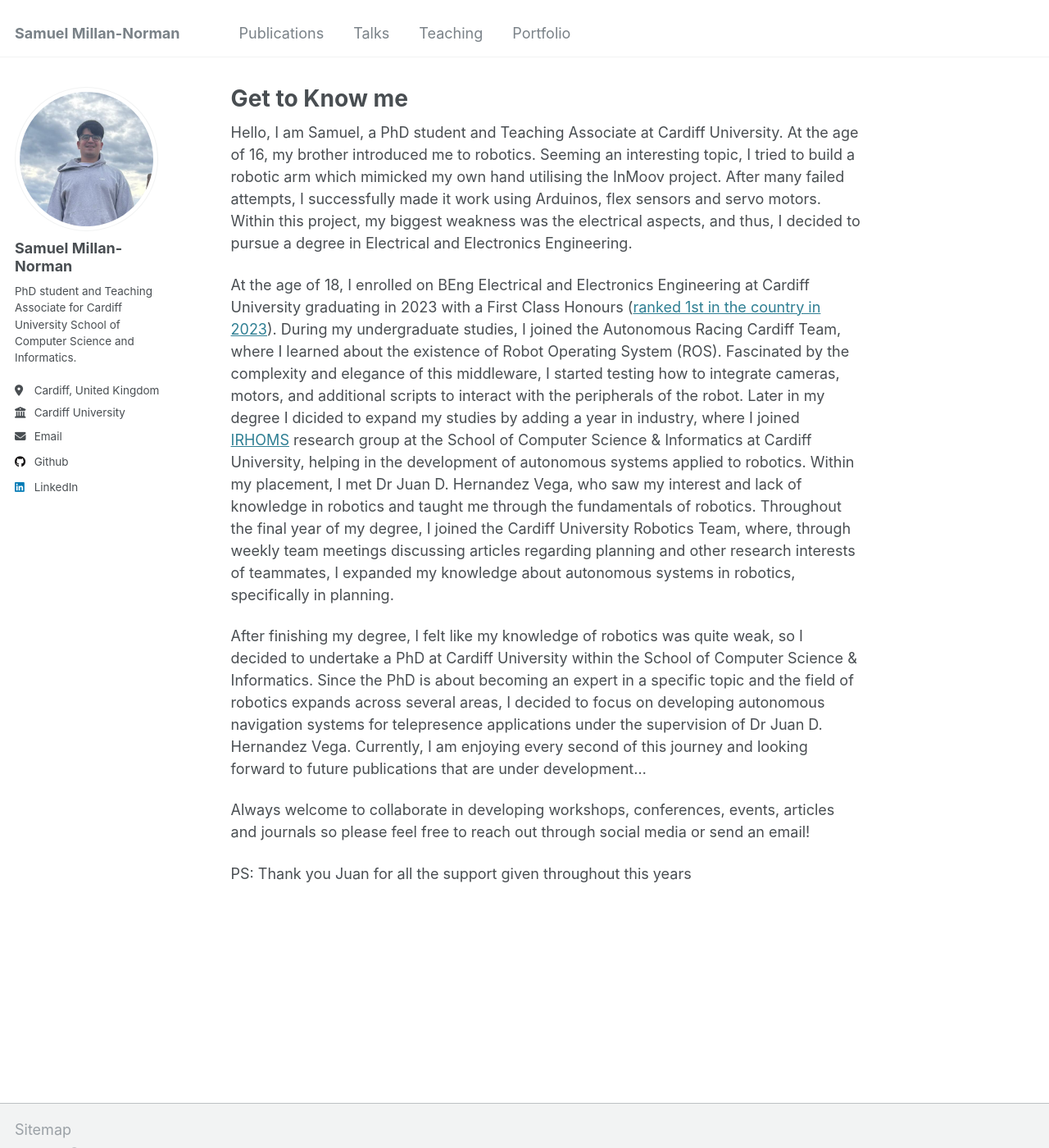
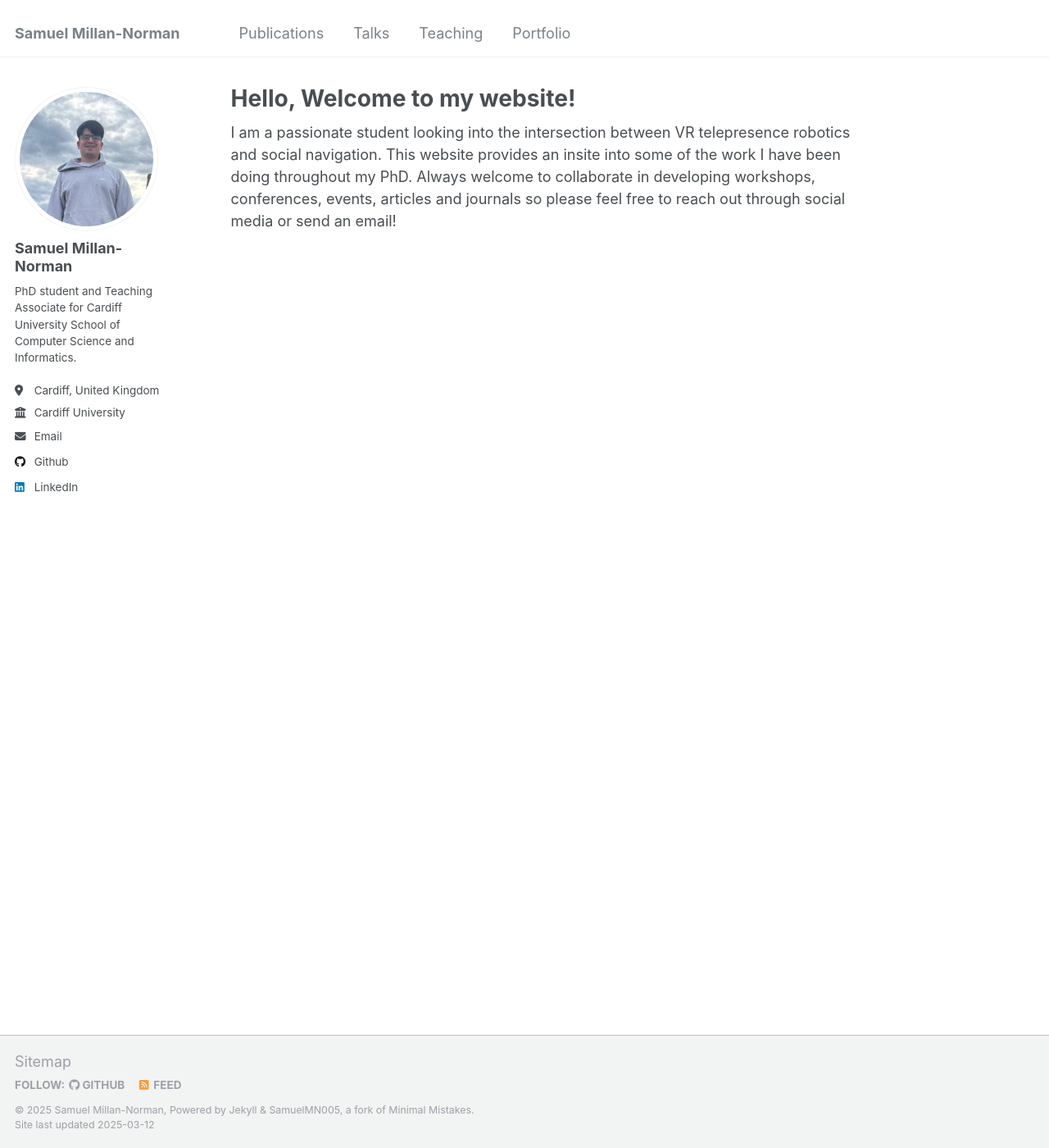
Before and after one commit to SamuelMN005/SamuelMN005.github.io, a Jekyll site: the page built from _pages/main.md, in a window 1280 px wide and 1400 px high. Shown: the whole window at 82% size. Built offline with Jekyll 4.4.1, drawn with Linux system fonts in a browser that asks for light colours.

```diff
--- a/_pages/about.md
+++ b/_pages/about.md
@@ -14,5 +14,3 @@
 After finishing my degree, I felt like my knowledge of robotics was quite weak, so I decided to undertake a PhD at Cardiff University within the School of Computer Science & Informatics. Since the PhD is about becoming an expert in a specific topic and the field of robotics expands across several areas, I decided to focus on developing autonomous navigation systems for telepresence applications under the supervision of Dr Juan D. Hernandez Vega. Currently, I am enjoying every second of this journey and looking forward to future publications that are under development…
 
 Always welcome to collaborate in developing workshops, conferences, events, articles and journals so please feel free to reach out through social media or send an email!
-
-PS: Thank you Juan for all the support given throughout this years
--- /dev/null
+++ b/_pages/main.md
@@ -0,0 +1,10 @@
+---
+permalink: /
+title: "Hello, Welcome to my website!"
+author_profile: true
+redirect_from:
+  - /main/
+  - /main.html
+---
+
+I am a passionate student looking into the intersection between VR telepresence robotics and social navigation. This website provides an insite into some of the work I have been doing throughout my PhD. Always welcome to collaborate in developing workshops, conferences, events, articles and journals so please feel free to reach out through social media or send an email!
```
Also changed, not shown: other parts of _pages/about.md (+1 -1 lines).
